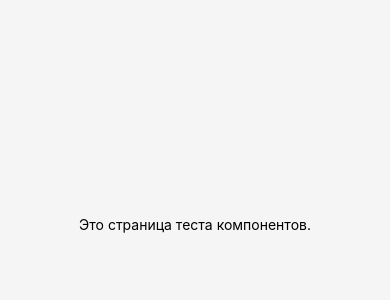
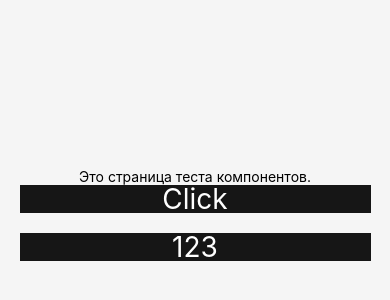
Before and after one commit to appfriendly/UI-library, a React Native app: screen / in a window 390 px wide. Shown: the part 198-498 px from the top of the page. Built offline with nearby package versions, Linux system fonts and the light colour scheme.

Commit message:
autosave

```diff
--- a/App.js
+++ b/App.js
@@ -1,10 +1,13 @@
 import { StatusBar } from 'expo-status-bar';
 import { StyleSheet, Text, View } from 'react-native';
+import { FButton } from './src/components/Buttons/button'
 
 export default function App() {
   return (
     <View style={styles.container}>
       <Text>Это страница теста компонентов.</Text>
+      <FButton title="Click"/>
+      <FButton title="123"/>
       <StatusBar style="auto" />
     </View>
   );
--- a/src/components/Buttons/button.jsx
+++ b/src/components/Buttons/button.jsx
@@ -0,0 +1,28 @@
+import * as React from 'react'
+import { View, Text, StyleSheet } from "react-native";
+
+export const FButton = (props) => {
+    return (
+        <View style={styles.background}>
+            <Text style={styles.title}>{props.title}</Text>
+        </View>
+    )
+}
+
+const styles = StyleSheet.create({
+    background: {
+        flex: '0',
+        justifyContent: 'center',
+        alignItems: 'center',
+        width: '90%',
+        backgroundColor: '#161616',
+        paddingHorizontal: 'auto',
+        paddingVertical: 14,
+        borderRadius: '20',
+        marginBottom: 20
+    },
+    title: {
+        color: '#fff',
+        fontSize: 28,
+    },
+  });
```
